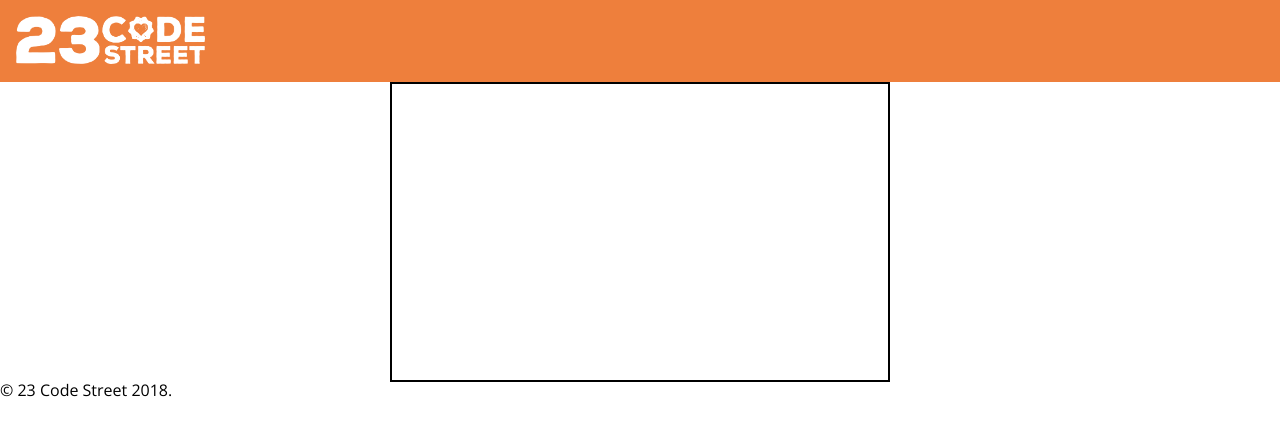
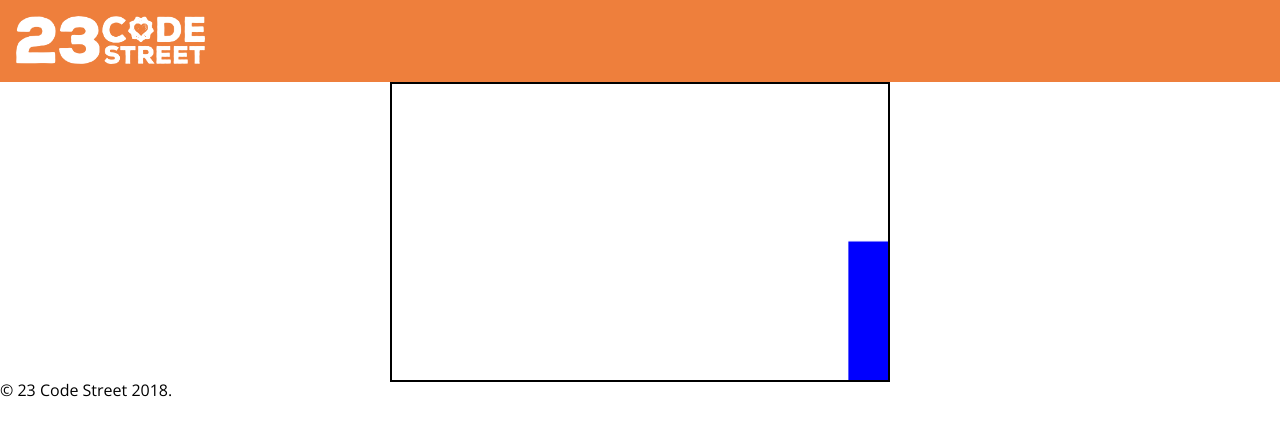
Before and after one commit to 23CodeStreet/Ducky-Bird, a plain HTML site: page index.html in a window 1280 px wide. Drawn offline with nearby package versions, Linux system fonts and the light colour scheme.

Commit message:
Actual moving pipes!

```diff
--- a/index.html
+++ b/index.html
@@ -20,6 +20,6 @@
   <footer>
     © 23 Code Street 2018.
   </footer>
-  <script src="js/main.js"></script>
+  <script src="js/flappy.js"></script>
 </body>
 </html>
--- /dev/null
+++ b/js/flappy.js
@@ -0,0 +1,99 @@
+
+var canvas = document.querySelector("#screen")
+canvas.width = 500;
+canvas.height = 300;
+
+var ctx = canvas.getContext("2d");
+
+
+// App State
+var maxPipeSize = canvas.height / 2;
+
+var pipe1 = {
+  height: Math.random() * maxPipeSize,
+  width: 40,
+  x: canvas.width - 100,
+}
+var state = {
+  spacePressed: false,
+  bird: {
+    y: canvas.height / 2,
+    x: canvas.width / 4,
+    size: 20,
+    speed: 4,
+  },
+  timeInterval: 20,
+  pipes: [pipe1],
+  pipeSpeed: 10,
+};
+
+
+// Pipe code
+function drawPipes() {
+  ctx.fillStyle = "blue";
+  for (var i = 0; i < state.pipes.length; i = i + 1) {
+    var pipe = state.pipes[i];
+    ctx.fillRect(pipe.x, canvas.height - pipe.height, pipe.width, pipe.height);
+  }
+}
+
+function movePipes() {
+  for (var i = 0; i < state.pipes.length; i = i + 1) {
+    var pipe = state.pipes[i];
+    pipe.x = pipe.x - state.pipeSpeed;
+    if (pipe.x < 0) {
+      pipe.x = canvas.width;
+    }
+  }
+}
+
+
+// Bird code
+function drawBird() {
+  ctx.fillStyle = "brown";
+  ctx.fillRect(state.bird.x, state.bird.y, state.bird.size, state.bird.size);
+}
+
+function  moveBird() {
+  if (state.spacePressed) {
+    state.bird.y = state.bird.y - state.bird.speed;
+  } else {
+    state.bird.y = state.bird.y + state.bird.speed;
+  }
+}
+
+
+// General code
+function clearScreen() {
+  ctx.fillStyle = "white";
+  ctx.fillRect(0, 0, canvas.width, canvas.height);
+}
+
+
+// Draw loop
+function draw() {
+  clearScreen();
+  drawBird();
+  drawPipes();
+
+  moveBird();
+  movePipes();
+}
+
+setInterval(draw, state.timeInterval);
+
+
+// User input code
+function handleKeyDown(e) {
+  if (e.code === "Space") {
+    state.spacePressed = true;
+  }
+}
+body.addEventListener("keydown", handleKeyDown);
+
+function handleKeyUp(e) {
+  if (e.code === "Space") {
+    state.spacePressed = false;
+  }
+}
+body.addEventListener("keyup", handleKeyUp);
```
